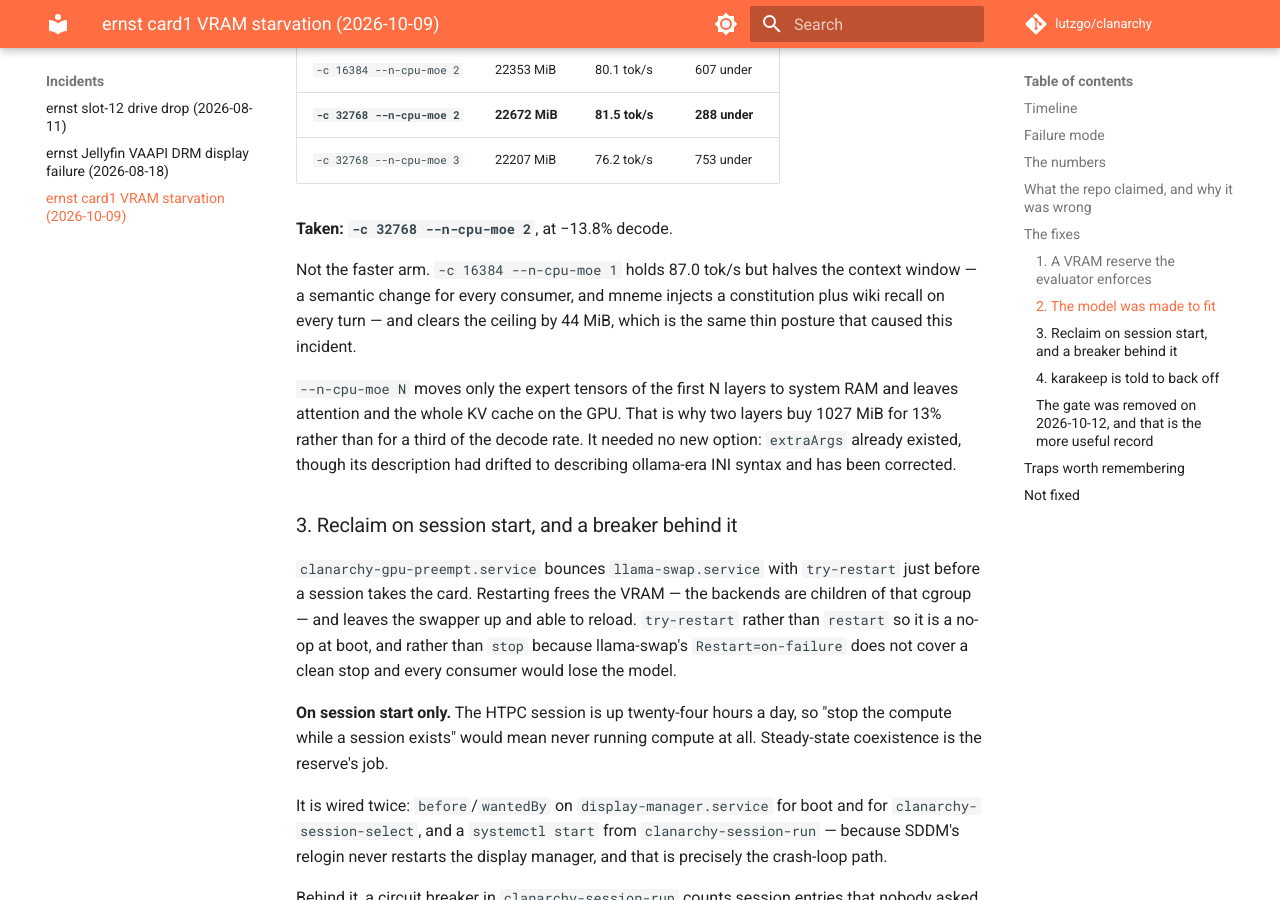
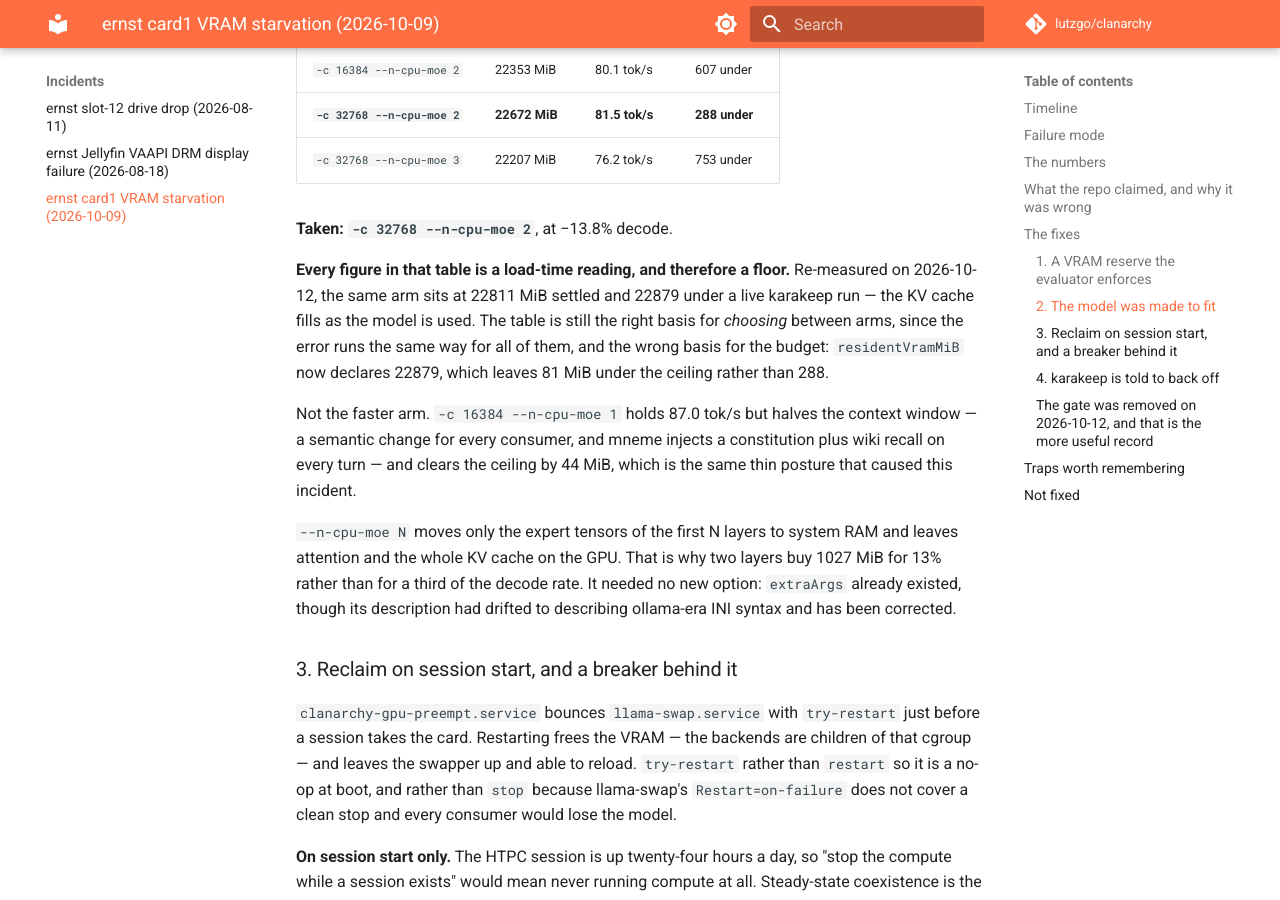
Before and after one commit to lutzgo/clanarchy, an MkDocs documentation site: the page built from docs/incidents/ernst-card1-vram-starvation-2026-10-09.md, in a window 1280 px wide and 900 px high, scrolled down 4236 px. Built offline with MkDocs 1.6.1 and Material for MkDocs 9.7.7, drawn with Linux system fonts in a browser that asks for light colours; comment, search, counter and statistics services are not loaded.

Commit message:
Declare the model's VRAM under load, not seconds after it

```diff
--- a/docs/incidents/ernst-card1-vram-starvation-2026-10-09.md
+++ b/docs/incidents/ernst-card1-vram-starvation-2026-10-09.md
@@ -162,6 +162,13 @@ the live card with the Kodi session resident (330 MiB) and subtracted out.
 | `-c 32768 --n-cpu-moe 3` | 22207 MiB | 76.2 tok/s | 753 under |
 
 **Taken: `-c 32768 --n-cpu-moe 2`**, at −13.8% decode.
+
+**Every figure in that table is a load-time reading, and therefore a floor.**
+Re-measured on 2026-10-12, the same arm sits at 22811 MiB settled and 22879
+under a live karakeep run — the KV cache fills as the model is used. The table
+is still the right basis for *choosing* between arms, since the error runs the
+same way for all of them, and the wrong basis for the budget: `residentVramMiB`
+now declares 22879, which leaves 81 MiB under the ceiling rather than 288.
 
 Not the faster arm. `-c 16384 --n-cpu-moe 1` holds 87.0 tok/s but halves the
 context window — a semantic change for every consumer, and mneme injects a
```
Also changed, not shown: service-modules/local-ai.md (+15 -5 lines), 1 other file.
